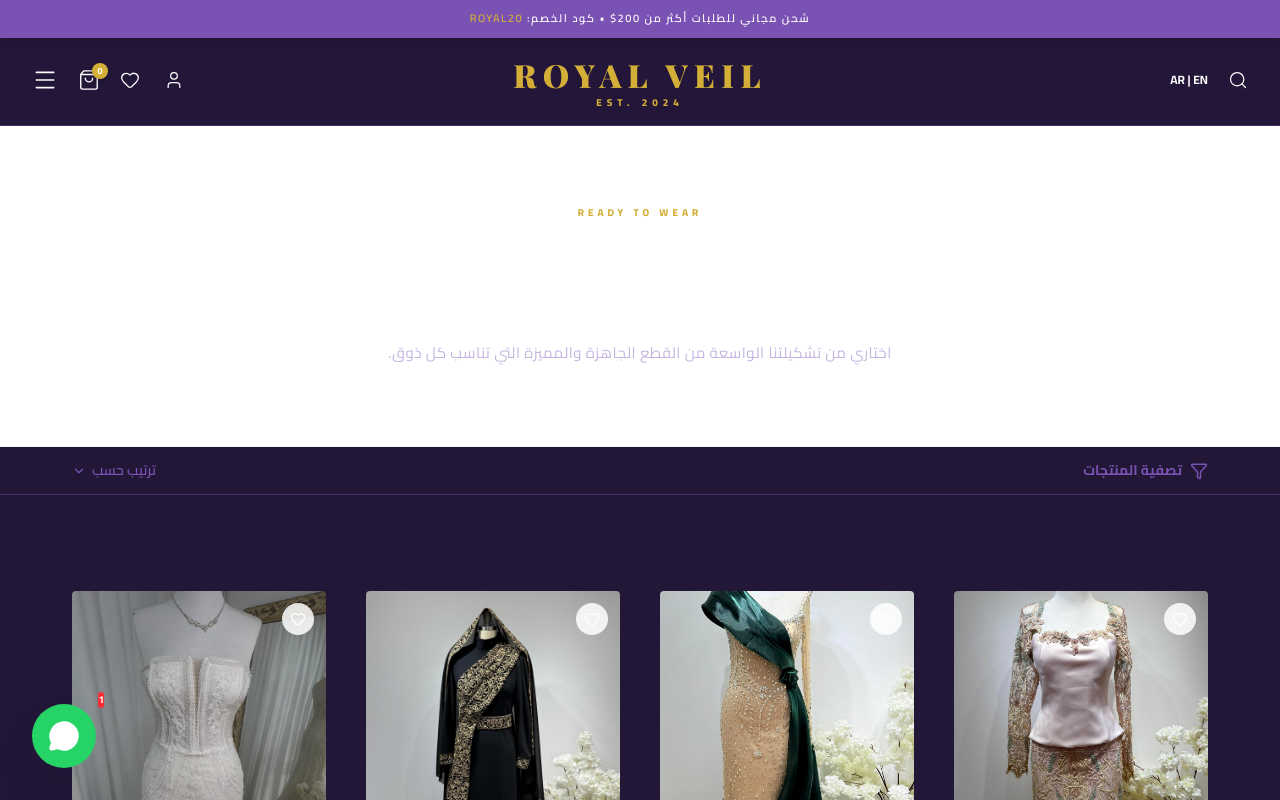
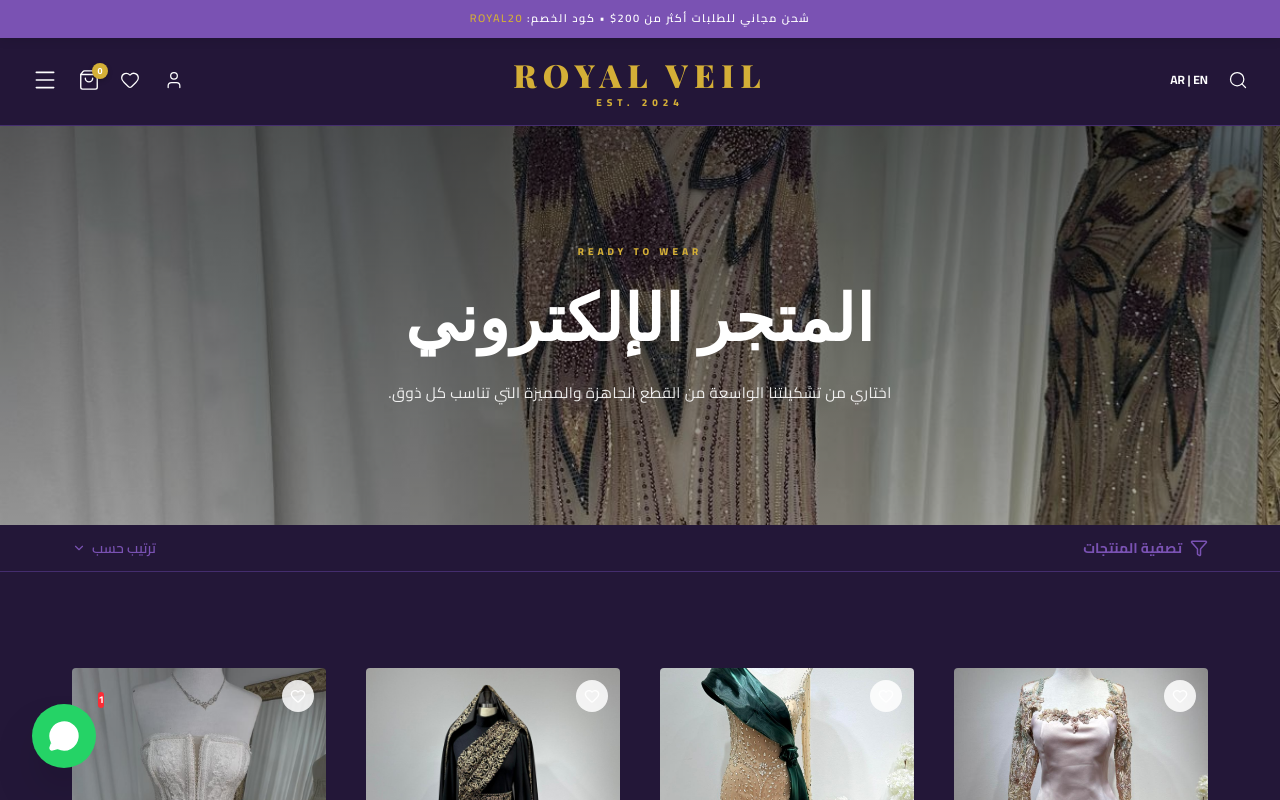
Before and after one commit to fahmyelmatry2030-lgtm/Royal-Veil, a React (Vite) app: page /shop in a window 1280 px wide. Shown: the top 800 px of the page. Built offline with nearby package versions, Linux system fonts and the light colour scheme; a web font is replaced by a local one.

Commit message:
fix: add background images to all page headers

```diff
--- a/src/components/PageHeader.jsx
+++ b/src/components/PageHeader.jsx
@@ -71,7 +71,7 @@ const PageHeader = ({ title, subtitle, badge, bgImage }) => {
           animate={{ opacity: 1, y: 0 }}
           transition={{ duration: 0.6, delay: 0.1 }}
           style={{
-            color: 'var(--text-dark)',
+            color: bgImage ? '#fff' : 'var(--text-dark)',
             fontWeight: '900',
             fontSize: 'clamp(2.5rem, 5vw, 4.5rem)',
             lineHeight: 1.1,
@@ -90,7 +90,7 @@ const PageHeader = ({ title, subtitle, badge, bgImage }) => {
             animate={{ opacity: 1 }}
             transition={{ duration: 0.8, delay: 0.3 }}
             style={{
-              color: 'var(--text-muted)',
+              color: bgImage ? 'rgba(255,255,255,0.9)' : 'var(--text-muted)',
               fontSize: '15px',
               maxWidth: '550px',
               margin: '0 auto',
--- a/src/pages/About.jsx
+++ b/src/pages/About.jsx
@@ -16,6 +16,7 @@ const About = () => {
         badge="The Story"
         title="قصة رويال فيل"
         subtitle="حيث تلتقي الحرفية الفلسطينية التقليدية مع التصاميم العالمية المعاصرة."
+        bgImage="/Images/IMG-20260429-WA0018.jpg"
       />
 
       {/* Intro Section */}
--- a/src/pages/BabyProducts.jsx
+++ b/src/pages/BabyProducts.jsx
@@ -25,6 +25,7 @@ const BabyProducts = () => {
         badge="Baby Collection"
         title="منتجات البيبي"
         subtitle="نقدم لطفلكِ أرقى التصاميم التي تجمع بين الجمال الفائق والراحة المثالية لجلد طفلكِ الرقيق."
+        bgImage="/Images/WhatsApp%20Image%202026-04-30%20at%205.36.08%20AM%20(2).jpeg"
       />
 
       <section style={{ padding: '6rem 0' }}>
--- a/src/pages/BlouseEmbroidery.jsx
+++ b/src/pages/BlouseEmbroidery.jsx
@@ -22,6 +22,7 @@ const BlouseEmbroidery = () => {
         badge="Art & Embroidery"
         title="تطريز البلايز والقطع الخاصة"
         subtitle="نضيف لمسة فنية فريدة على ملابسكِ من خلال خدمات التطريز اليدوي والآلي المبتكرة."
+        bgImage="/Images/IMG-20260429-WA0021.jpg"
       />
 
       <section style={{ padding: '6rem 0' }}>
--- a/src/pages/Contact.jsx
+++ b/src/pages/Contact.jsx
@@ -16,6 +16,7 @@ const Contact = () => {
         badge="Get in Touch"
         title="تواصل معنا"
         subtitle="يسعدنا دائماً سماع ملاحظاتكِ والإجابة على استفساراتكِ."
+        bgImage="/Images/IMG-20260429-WA0014.jpg"
       />
 
       <section style={{ padding: '6rem 0' }}>
--- a/src/pages/CustomOrderForm.jsx
+++ b/src/pages/CustomOrderForm.jsx
@@ -45,6 +45,7 @@ const CustomOrderForm = () => {
         badge="Bespoke Service"
         title="طلب تفصيل خاص"
         subtitle="حولي فكرة أحلامكِ إلى حقيقة. صممي فستانكِ أو قطعتكِ التراثية بمساعدة خيرة مصممينا."
+        bgImage="/Images/IMG-20260429-WA0016.jpg"
       />
 
       <section style={{ padding: '6rem 0' }}>
--- a/src/pages/CustomTailoring.jsx
+++ b/src/pages/CustomTailoring.jsx
@@ -23,6 +23,7 @@ const CustomTailoring = () => {
         badge="Tailoring Excellence"
         title="خدمات التفصيل والحياكة"
         subtitle="نحول القماش إلى تحفة فنية تناسب تفاصيل جسدكِ وذوقكِ الرفيع."
+        bgImage="/Images/IMG-20260429-WA0017.jpg"
       />
 
       {/* Process Steps */}
--- a/src/pages/Shop.jsx
+++ b/src/pages/Shop.jsx
@@ -31,6 +31,7 @@ const Shop = () => {
         badge="Ready to Wear"
         title="المتجر الإلكتروني"
         subtitle="اختاري من تشكيلتنا الواسعة من القطع الجاهزة والمميزة التي تناسب كل ذوق."
+        bgImage="/Images/IMG-20260429-WA0035.jpg"
       />
 
       {/* Control Bar */}
```
